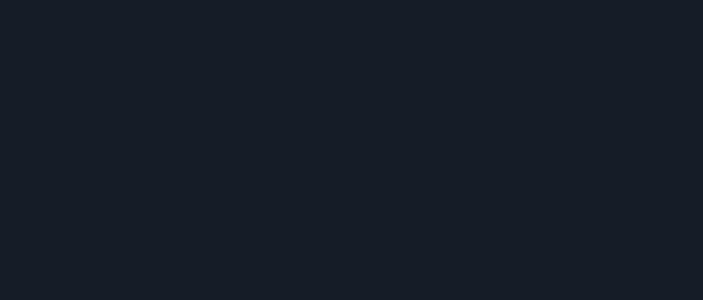
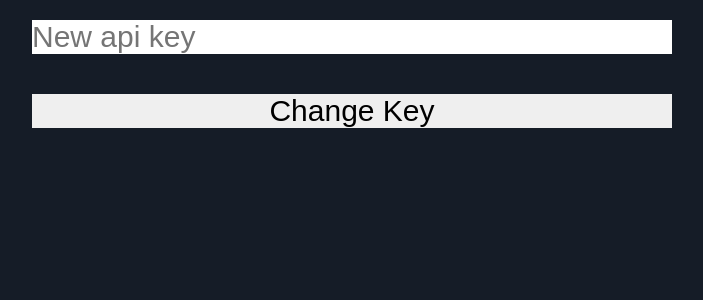
Before and after one commit to Asetre/battlefy_app, a React (Create React App) app: page /change-key in a window 1280 px wide. Shown: the top 300 px of the page, without its empty margins (288-991 px from the left). Built offline with nearby package versions, Linux system fonts and the light colour scheme.

Commit message:
added api key change and updated css

```diff
--- /dev/null
+++ b/api_key.js
@@ -0,0 +1 @@
+RGAPI-c386e51d-c2b1-4f42-8498-473277f5cb1d
--- a/src/App.css
+++ b/src/App.css
@@ -18,13 +18,38 @@ a:visited {
     text-decoration: none;
 }
 /* ------------------------------------
+Change api key component
+------------------------------------ */
+.ChangeKey {
+    width: 100%;
+    height: 100vh;
+    justify-content: center;
+    align-items: center;
+}
+
+.ChangeKey form {
+    width: 50%;
+    height: 50%;
+    display: flex;
+    flex-direction: column;
+    margin: auto;
+}
+
+.ChangeKey input {
+    font-size: 30px;
+    margin: 20px 0;
+}
+/* ------------------------------------
 Error Screen Component
 ------------------------------------ */
 .ErrorScreen {
     color: white;
     display: flex;
+    flex-direction: column;
     justify-content: center;
     align-items: center;
+    width: 100%;
+    height: 100vh;
 }
 
 .ErrorScreen a {
--- a/src/App.js
+++ b/src/App.js
@@ -13,6 +13,7 @@ import Home from './components/home'
 import SummonerList from './components/summoner_list'
 import MatchList from './components/match_list'
 import ErrorScreen from './components/error_screen'
+import ChangeKey from './components/change_key'
 
 class App extends Component {
   render() {
@@ -24,6 +25,7 @@ class App extends Component {
                     <Route exact path="/summoner-list" render={props => <SummonerList {...props}/>} />
                     <Route exact path="/matchlist" component={MatchList}/>
                     <Route exact path="/error" render={props => <ErrorScreen {...props}/>} />
+                    <Route exact path='/change-key' render={props => <ChangeKey {...props} />} />
                 </div>
             </Router>
         </Provider>
--- /dev/null
+++ b/src/components/change_key.jsx
@@ -0,0 +1,25 @@
+import React from 'react'
+import axios from 'axios'
+
+export default function ChangeKey(props) {
+    function handleApiKeyChange(e) {
+        e.preventDefault()
+        let newKey = e.target.key.value
+        axios.post(`/change-api-key?key=${newKey}`)
+        .then(res => {
+            window.alert('key changed!')
+            props.history.push('/')
+        })
+        .catch(err => {
+            window.alert('unable to change the key, the current key either works or the new key is invalid')
+        })
+    }
+    return(
+        <div className="ChangeKey">
+            <form action="#" onSubmit={handleApiKeyChange}>
+                <input type="text" placeholder="New api key" name="key"/>
+                <input type="submit" value="Change Key"/>
+            </form>
+        </div>
+    )
+}
--- a/src/components/error_screen.jsx
+++ b/src/components/error_screen.jsx
@@ -5,7 +5,7 @@ import {Link} from 'react-router-dom'
 function ErrorScreen(props) {
     return(
         <div className="ErrorScreen">
-            <Link to="/">Go back to safety</Link>
+            <Link to="/" style={{color: 'white'}}>Go back to safety</Link>
             <h2>{props.errorMsg}</h2>
         </div>
     )
--- a/src/components/home.jsx
+++ b/src/components/home.jsx
@@ -2,6 +2,7 @@ import React from 'react'
 import {connect} from 'react-redux'
 import * as actions from '../actions'
 import axios from 'axios'
+import {Link} from 'react-router-dom'
 
 import LoadingScreen from './loading_screen'
 
@@ -38,7 +39,7 @@ class Home extends React.Component {
 
     render() {
         let props = this.props
-        if(props.loading) return (
+        if(props.loading && !props.error) return (
             <LoadingScreen msg={props.loadingMsg} />
         )
 
@@ -46,6 +47,7 @@ class Home extends React.Component {
             <div className="Home">
                 <div className="home-container">
                     <h2>Check your match history</h2>
+                    <Link to='/change-key' style={{color: 'white'}}>Change the current api key</Link>
                     <form action="#" className="summoner-search-form" onSubmit={this.handleSummonerSearch}>
                         <input type="text" name="name" placeholder="Summoner Name"/>
                         <input type="submit" value="Search"/>
@@ -60,7 +62,8 @@ class Home extends React.Component {
 function mapStateToProps(state) {
     return  {
         loadingMsg: state.loadingMsg,
-        loading: state.loading
+        loading: state.loading,
+        error: state.errorMsg
     }
 }
 
--- a/src/components/match.jsx
+++ b/src/components/match.jsx
@@ -1,7 +1,5 @@
 import React from 'react'
 import {connect} from 'react-redux'
-import axios from 'axios'
-import parseMs from 'parse-ms'
 
 function Match(props) {
     let match = props.match
```
Also changed, not shown: routes.js (+53 -1 lines).
